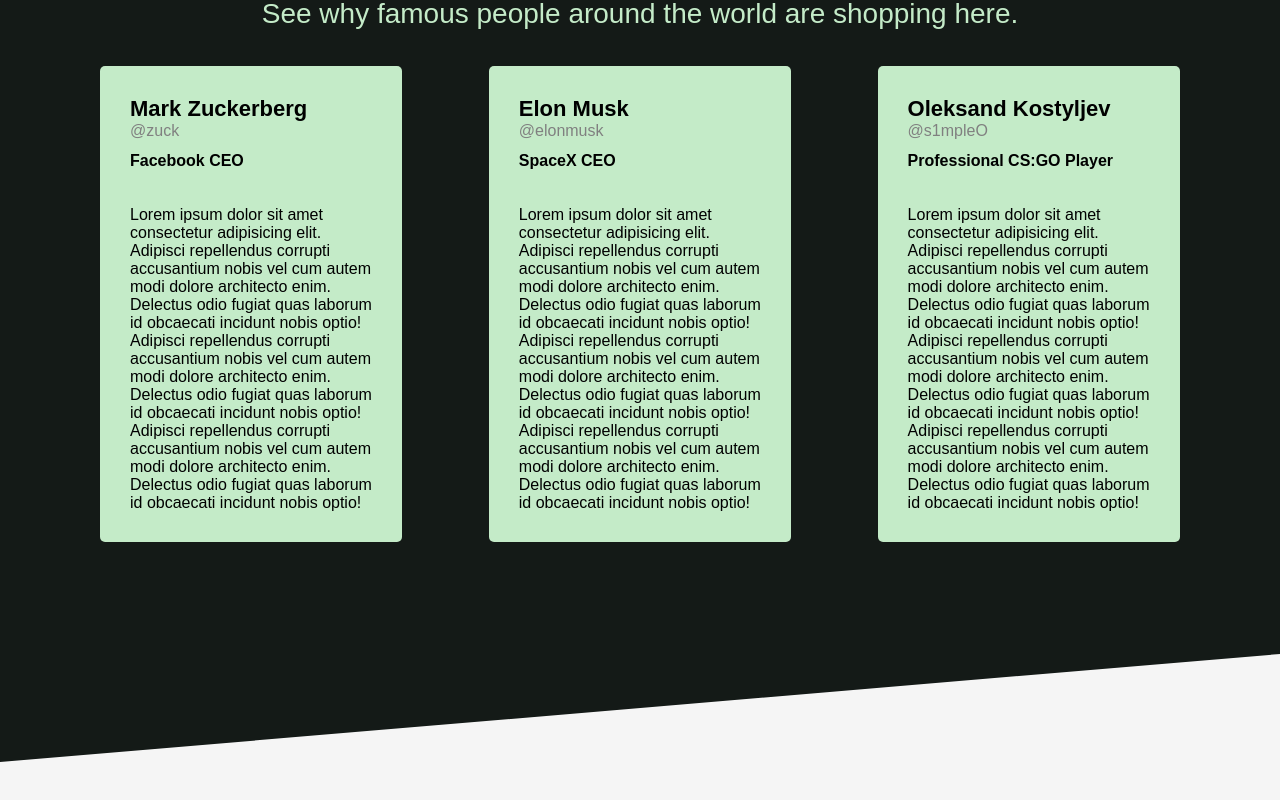
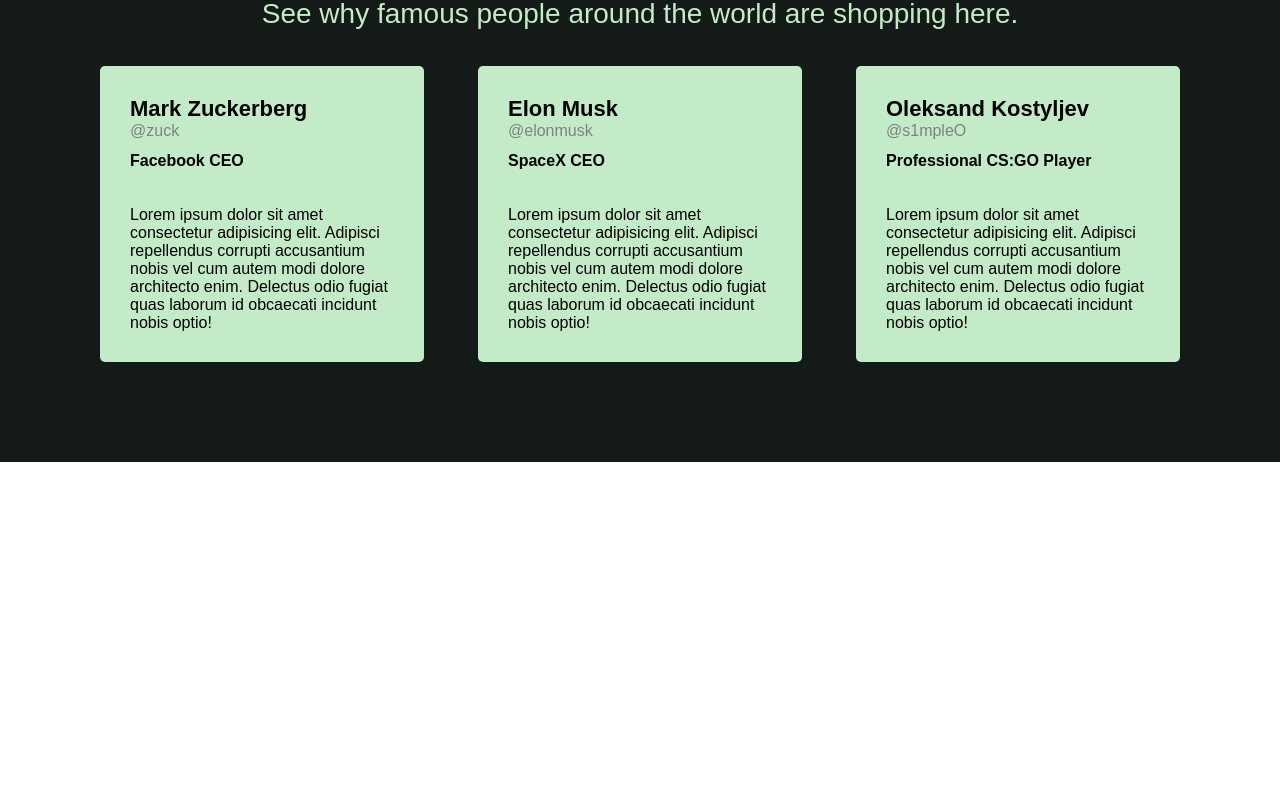
Before and after one commit to edwardlesan/e-commerce-react, a React (Create React App) app: page / in a window 1280 px wide. Shown: the part 1308-2108 px from the top of the page. After the commit the page ends 1770 px from the top, so only its background shows below. Built offline with nearby package versions, Linux system fonts and the light colour scheme.

Commit message:
new commit

```diff
--- a/src/components/Home.css
+++ b/src/components/Home.css
@@ -91,7 +91,7 @@
 
 .testimonial {
   text-align: left;
-  width: 28%;
+  width: 30%;
   padding: 30px;
   background-color: #c4ebc8;
   border-radius: 5px;
@@ -117,17 +117,6 @@
   font-weight: bold;
   font-size: 16px;
   margin-bottom: 36px;
-}
-
-.homeBottom {
-  background-color: #f5f5f5;
-}
-
-.homeClippath {
-  clip-path: polygon(0 0, 100% 0, 100% 6%, 0 60%);
-  width: 100%;
-  height: 200px;
-  background-color: #141a17;
 }
 
 @media only screen and (max-width: 998px) {
--- a/src/components/Home.jsx
+++ b/src/components/Home.jsx
@@ -61,12 +61,7 @@
                 Lorem ipsum dolor sit amet consectetur adipisicing elit.
                 Adipisci repellendus corrupti accusantium nobis vel cum autem
                 modi dolore architecto enim. Delectus odio fugiat quas laborum
-                id obcaecati incidunt nobis optio! Adipisci repellendus corrupti
-                accusantium nobis vel cum autem modi dolore architecto enim.
-                Delectus odio fugiat quas laborum id obcaecati incidunt nobis
-                optio! Adipisci repellendus corrupti accusantium nobis vel cum
-                autem modi dolore architecto enim. Delectus odio fugiat quas
-                laborum id obcaecati incidunt nobis optio!
+                id obcaecati incidunt nobis optio!
               </p>
             </div>
             <div className="testimonial">
@@ -77,12 +72,7 @@
                 Lorem ipsum dolor sit amet consectetur adipisicing elit.
                 Adipisci repellendus corrupti accusantium nobis vel cum autem
                 modi dolore architecto enim. Delectus odio fugiat quas laborum
-                id obcaecati incidunt nobis optio! Adipisci repellendus corrupti
-                accusantium nobis vel cum autem modi dolore architecto enim.
-                Delectus odio fugiat quas laborum id obcaecati incidunt nobis
-                optio! Adipisci repellendus corrupti accusantium nobis vel cum
-                autem modi dolore architecto enim. Delectus odio fugiat quas
-                laborum id obcaecati incidunt nobis optio!
+                id obcaecati incidunt nobis optio!
               </p>
             </div>
             <div className="testimonial">
@@ -93,20 +83,11 @@
                 Lorem ipsum dolor sit amet consectetur adipisicing elit.
                 Adipisci repellendus corrupti accusantium nobis vel cum autem
                 modi dolore architecto enim. Delectus odio fugiat quas laborum
-                id obcaecati incidunt nobis optio! Adipisci repellendus corrupti
-                accusantium nobis vel cum autem modi dolore architecto enim.
-                Delectus odio fugiat quas laborum id obcaecati incidunt nobis
-                optio! Adipisci repellendus corrupti accusantium nobis vel cum
-                autem modi dolore architecto enim. Delectus odio fugiat quas
-                laborum id obcaecati incidunt nobis optio!
+                id obcaecati incidunt nobis optio!
               </p>
             </div>
           </div>
         </div>
-      </section>
-
-      <section className="homeBottom">
-        <div className="homeClippath"></div>
       </section>
     </>
   );
```
